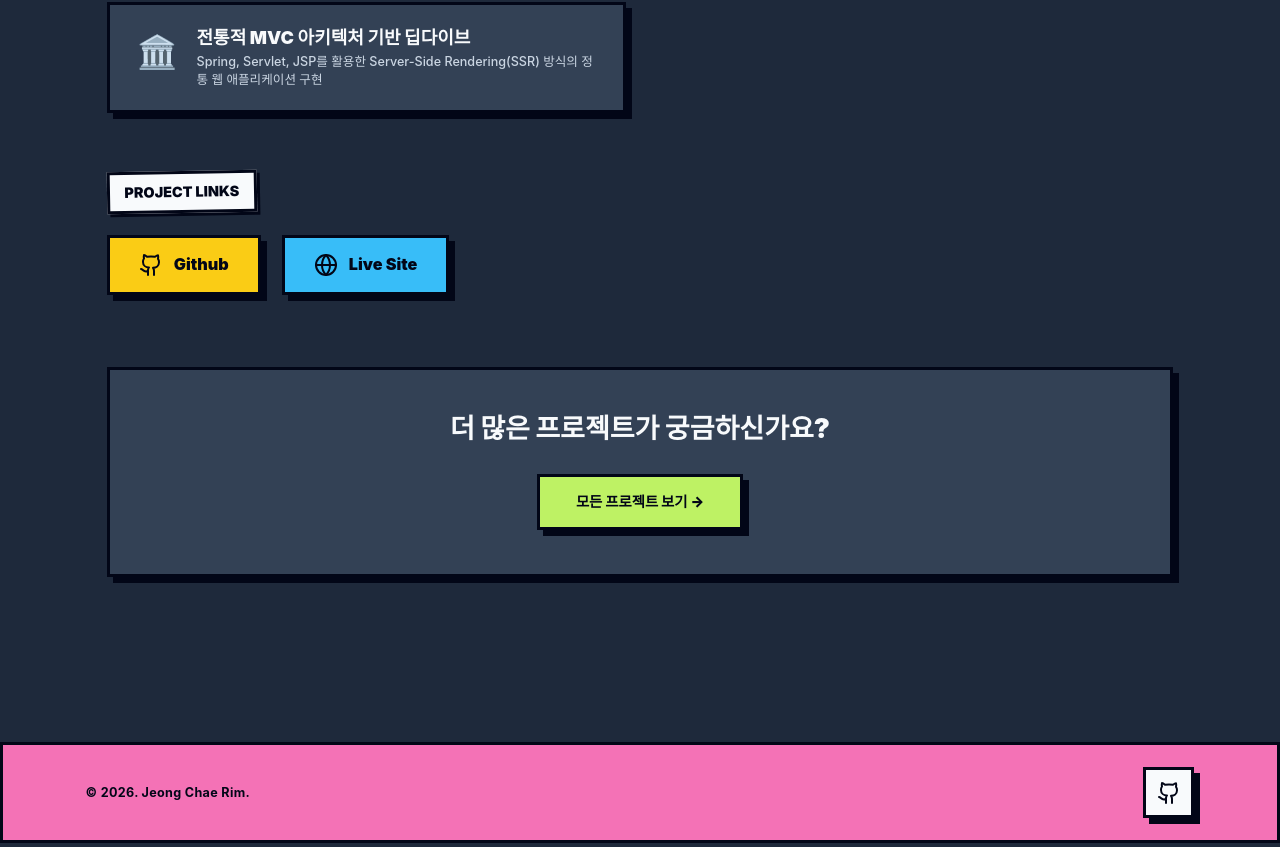
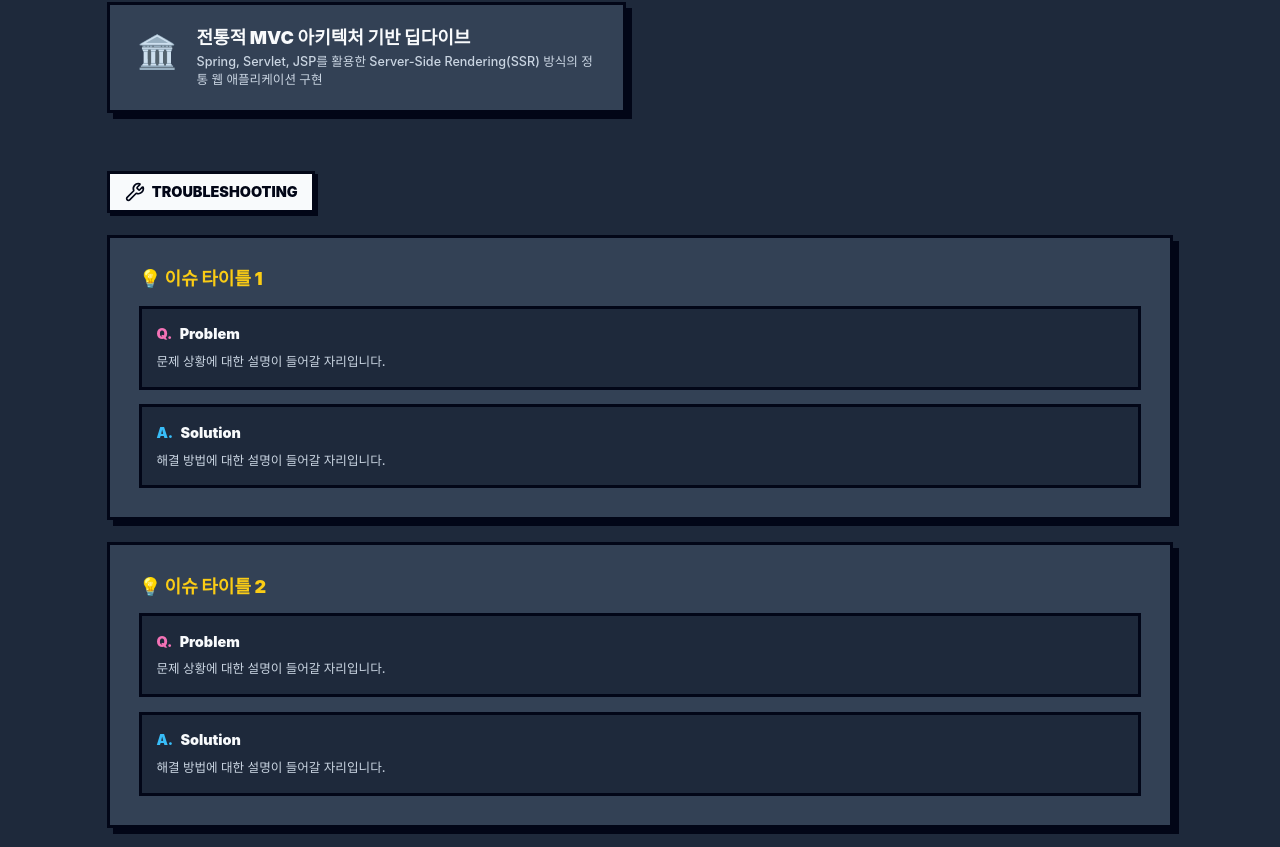
Before and after one commit to ralllllo/JCRPortfolio, a React (Vite) app: page /project/localzip in a window 1280 px wide. Shown: the part 1913-2760 px from the top of the page. Built offline with nearby package versions, Linux system fonts and the light colour scheme.

Commit message:
docs: Add troubleshooting section to \portfolio

```diff
--- a/src/features/portfolio/LocalZipPage.jsx
+++ b/src/features/portfolio/LocalZipPage.jsx
@@ -1,4 +1,4 @@
-import { ArrowLeft, Calendar, User, Code2, Server, Globe, Layers, Trophy } from 'lucide-react';
+import { ArrowLeft, Calendar, User, Code2, Server, Globe, Layers, Trophy, Wrench } from 'lucide-react';
 import { Link } from 'react-router-dom';
 import { useEffect } from 'react';
 
@@ -186,6 +186,45 @@ const LocalZipPage = () => {
           </div>
         </section>
 
+        {/* Troubleshooting */}
+        <section className="mb-16">
+          <div className="inline-flex bg-[#f8fafc] text-[#020617] font-black px-4 py-2 brutal-border brutal-shadow-sm mb-6 items-center gap-2">
+            <Wrench size={20} /> <span>TROUBLESHOOTING</span>
+          </div>
+          <div className="flex flex-col gap-6">
+            {[
+              {
+                issue: '이슈 타이틀 1',
+                problem: '문제 상황에 대한 설명이 들어갈 자리입니다.',
+                solution: '해결 방법에 대한 설명이 들어갈 자리입니다.'
+              },
+              {
+                issue: '이슈 타이틀 2',
+                problem: '문제 상황에 대한 설명이 들어갈 자리입니다.',
+                solution: '해결 방법에 대한 설명이 들어갈 자리입니다.'
+              }
+            ].map((ts, i) => (
+              <div key={i} className="bg-[#334155] p-6 md:p-8 brutal-border brutal-shadow transition-all">
+                <h3 className="text-xl font-black text-[#facc15] mb-4">💡 {ts.issue}</h3>
+                <div className="space-y-4">
+                  <div className="bg-[#1e293b] p-4 brutal-border">
+                    <h4 className="text-[#f8fafc] font-black mb-2 flex items-center gap-2">
+                      <span className="text-[#f472b6]">Q.</span> Problem
+                    </h4>
+                    <p className="text-sm text-slate-300 font-medium leading-relaxed">{ts.problem}</p>
+                  </div>
+                  <div className="bg-[#1e293b] p-4 brutal-border">
+                    <h4 className="text-[#f8fafc] font-black mb-2 flex items-center gap-2">
+                      <span className="text-[#38bdf8]">A.</span> Solution
+                    </h4>
+                    <p className="text-sm text-slate-300 font-medium leading-relaxed">{ts.solution}</p>
+                  </div>
+                </div>
+              </div>
+            ))}
+          </div>
+        </section>
+
         {/* Project Links & Footer CTA */}
         <section className="pb-10">
           <SectionLabel>PROJECT LINKS</SectionLabel>
--- a/src/features/portfolio/SoSoProjectPage.jsx
+++ b/src/features/portfolio/SoSoProjectPage.jsx
@@ -1,4 +1,4 @@
-import { ArrowLeft, Calendar, User, Code2, Server, Globe, Layers, Trophy } from 'lucide-react';
+import { ArrowLeft, Calendar, User, Code2, Server, Globe, Layers, Trophy, Wrench } from 'lucide-react';
 import { Link } from 'react-router-dom';
 import { useEffect } from 'react';
 
@@ -211,6 +211,90 @@ const SoSoProjectPage = () => {
           </div>
         </section>
 
+        {/* Troubleshooting */}
+        <section className="mb-16">
+          <div className="inline-flex bg-[#f8fafc] text-[#020617] font-black px-4 py-2 brutal-border brutal-shadow-sm mb-6 items-center gap-2">
+            <Wrench size={20} /> <span>TROUBLESHOOTING</span>
+          </div>
+          <div className="flex flex-col gap-6">
+            {[
+              {
+                issue: '다중 매장 등록 환경에서의 GCS 이미지 매핑 및 데이터 정합성 이슈',
+                problem: '초기 설계 시 파일 저장 기준이 사용자 번호로만 묶여 있어, 다점포 등록 시 서로 다른 매장의 사진이 덮어씌워지거나 1·2호점 이미지가 혼선되는 데이터 꼬임 현상 발생',
+                solution: (
+                  <ul className="list-disc pl-5 space-y-2">
+                    <li><strong className="text-[#f8fafc]">식별자 확장:</strong> 공통 파일 저장 DTO 및 로직에 대상 객체의 고유 번호를 담을 수 있는 필드 도입</li>
+                    <li><strong className="text-[#f8fafc]">서비스 계층 분리:</strong> GCS 업로드 및 DB 기록 시 매장 식별자를 함께 처리하는 전용 메서드를 신설하여 매장별 데이터 격리 구조 구축</li>
+                    <li><strong className="text-[#f8fafc]">조회 로직 최적화:</strong> 매장 수정 및 조회 시 매핑된 사진만 정확히 타겟팅하여 조회 및 교체하도록 개선</li>
+                  </ul>
+                )
+              },
+              {
+                issue: 'GCE 인스턴스 스펙 변경 과정에서의 재부팅 이후 DB 커넥션 및 데이터 정합성 이슈',
+                problem: '재부팅 이후 챗봇 기능 테스트 중, 시스템이 실시간 최신 DB 데이터를 반영하지 못하고 구버전 데이터를 기반으로 응답하여 데이터 연결이 비정상적으로 꼬이는 현상 발생',
+                solution: (<ul className="list-disc pl-5 space-y-2">
+                    <li><strong className="text-[#f8fafc]">인프라 세션 및 커넥션 풀 분석:</strong> 인스턴스 재부팅 시점에 기존 애플리케이션 프로세스가 비정상적으로 종료되면서, 커넥션 풀이 기존 연결을 깔끔하게 해제하지 못하고 락이 걸리거나 구버전 컨테이너 세션이 일부 잔류하여 데이터 싱크가 어긋났음을 확인함.</li>
+                    <li><strong className="text-[#f8fafc]">리소스 초기화 및 연결 재검증:</strong> 배포 및 재시작 파이프라인에서 커넥션 맺고 끊는 생명주기 설정을 재검증하여, 재부팅 이후에도 새로운 DB 인스턴스와 완벽하게 동기화된 커넥션을 맺도록 로직을 안정화함.</li>
+
+                  </ul>)
+              },
+              {
+                issue: ' 마감 직전, 공동발주 상품에 다수의 사업자가 동시에 참여하기를 요청하는 상황 발생',
+                problem: '자바 단에서만 현재 인원 < 목표 인원 여부를 확인한 뒤 DB를 업데이트하면, 동시 접속 시점에 여러 요청이 동시에 검사 로직을 통과해버림으로 인해 설정된 목표 인원을 초과하여 모집되는 데이터 정합성 문제가 발생',
+                solution: (<ul className="list-disc pl-5 space-y-2">
+                    <li><strong className="text-[#f8fafc]">DB 쿼리 레벨의 조건부 원자적 업데이트 적용:</strong> DB의 로우 락을 활용하여 한 번에 하나의 요청만 인원을 검사하고 1씩 증가시키게 하였음.  </li>
+                    <li><strong className="text-[#f8fafc]">단일 쿼리 상태 변경:</strong>쿼리 내부에서 CASE WHEN 절을 사용해 업데이트 직후 인원이 꽉 차면 공구 상태를 자동으로 모집 완료로 변경하도록 최적화</li>
+                    <li><strong className="text-[#f8fafc]">예외 처리:</strong>서비스 로직에서는 해당 쿼리의 반영 결과가 0으로 반환되면, 이미 마감된 것으로 간주하여 모집 인원이 마감이라는 예외를 즉시 던지도록 처리 </li>
+
+                  </ul>)
+              },
+              {
+                issue: '재고 출고 시 선입선출 로직 구현 및 동시성 방지',
+                problem: (
+                  <ul className="list-disc pl-5 space-y-2">
+                    <li><strong className="text-[#f8fafc]">선입선출 로직의 복잡성:</strong> 유통기한이 임박한 재고부터 빼야 하는데, 한 번의 출고 요청 수량이 유통기한이 가장 짧은 첫 배치의 잔여 수량보다 클 경우, 부족분만큼 그 다음 배치를 찾아 이어서 빼야 하는 까다로운 차감 로직이 필요</li>
+                    <li><strong className="text-[#f8fafc]">마스터 재고 유실:</strong> 동시 출고 상황에서 서비스 단에서 불러온 전체 재고 값에 출고량을 뺀 값을 DB에 그대로 덮어씌울 경우, 찰나의 순간 다른 사람의 출고 내역이 무시되고 덮어씌워져 실제 재고와 DB 수량이 불일치하는 현상이 발생</li>
+                  </ul>
+                ),
+                solution: (
+                  <ul className="list-disc pl-5 space-y-3">
+                    <li><strong className="text-[#f8fafc]">다중 배치 순차 차감 루프:</strong>
+                      <ul className="list-disc pl-5 mt-1 space-y-1 text-slate-300 text-sm">
+                        <li>출고 가능한 배치들을 쿼리에서 유통기한 오름차순으로 먼저 정렬</li>
+                        <li>자바 로직에서 for 루프와 현재 배치 잔량, 남은 출고 필요량 메서드를 결합해, 첫 배치에서 뺄 수 있는 만큼만 빼고 남은 수량은 다음 배치로 이월하여 순차적으로 차감하도록 구현해 선입선출을 완벽하게 해결</li>
+                      </ul>
+                    </li>
+                    <li><strong className="text-[#f8fafc]">상대적 증감 쿼리로 덮어쓰기 방지:</strong>
+                      <ul className="list-disc pl-5 mt-1 space-y-1 text-slate-300 text-sm">
+                        <li>마스터 재고를 차감할 때 자바에서 계산한 고정값으로 DB를 업데이트하지 않고, 쿼리 자체에 형태의 상대적 증감 수식을 적용</li>
+                        <li>DB 엔진이 연산을 직접 처리하게 하여, 동시에 여러 트랜잭션이 들어와도 뺄셈 누락 없이 정확한 마스터 재고를 유지하도록 정합성을 보장</li>
+                      </ul>
+                    </li>
+                  </ul>
+                )
+              }
+            ].map((ts, i) => (
+              <div key={i} className="bg-[#334155] p-6 md:p-8 brutal-border brutal-shadow transition-all">
+                <h3 className="text-xl font-black text-[#facc15] mb-4">💡 {ts.issue}</h3>
+                <div className="space-y-4">
+                  <div className="bg-[#1e293b] p-4 brutal-border">
+                    <h4 className="text-[#f8fafc] font-black mb-2 flex items-center gap-2">
+                      <span className="text-[#f472b6]">Q.</span> Problem
+                    </h4>
+                    <div className="text-sm text-slate-300 font-medium leading-relaxed">{ts.problem}</div>
+                  </div>
+                  <div className="bg-[#1e293b] p-4 brutal-border">
+                    <h4 className="text-[#f8fafc] font-black mb-2 flex items-center gap-2">
+                      <span className="text-[#38bdf8]">A.</span> Solution
+                    </h4>
+                    <div className="text-sm text-slate-300 font-medium leading-relaxed">{ts.solution}</div>
+                  </div>
+                </div>
+              </div>
+            ))}
+          </div>
+        </section>
+
         {/* Project Links & Footer CTA */}
         <section className="pb-10">
           <SectionLabel>PROJECT LINKS</SectionLabel>
```
